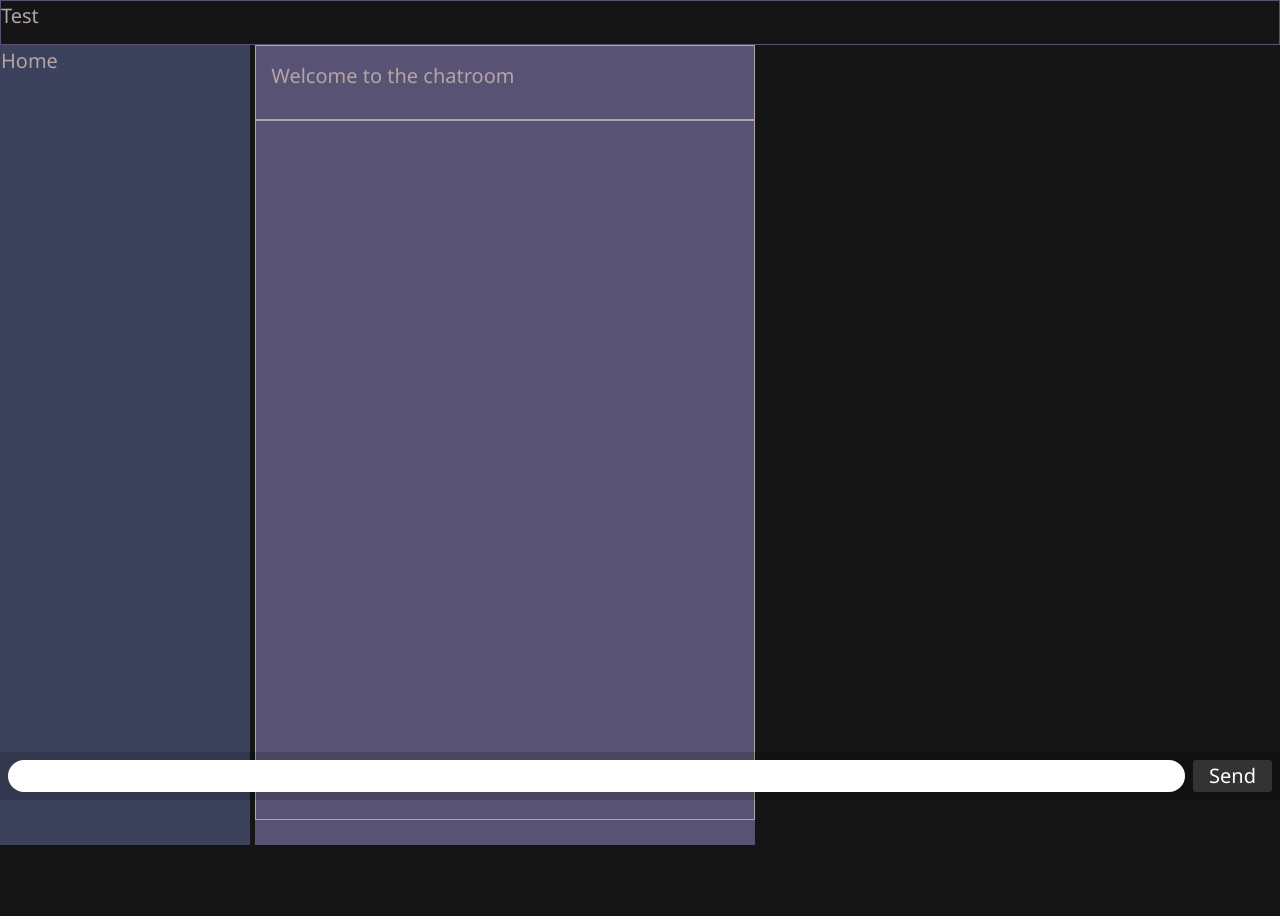
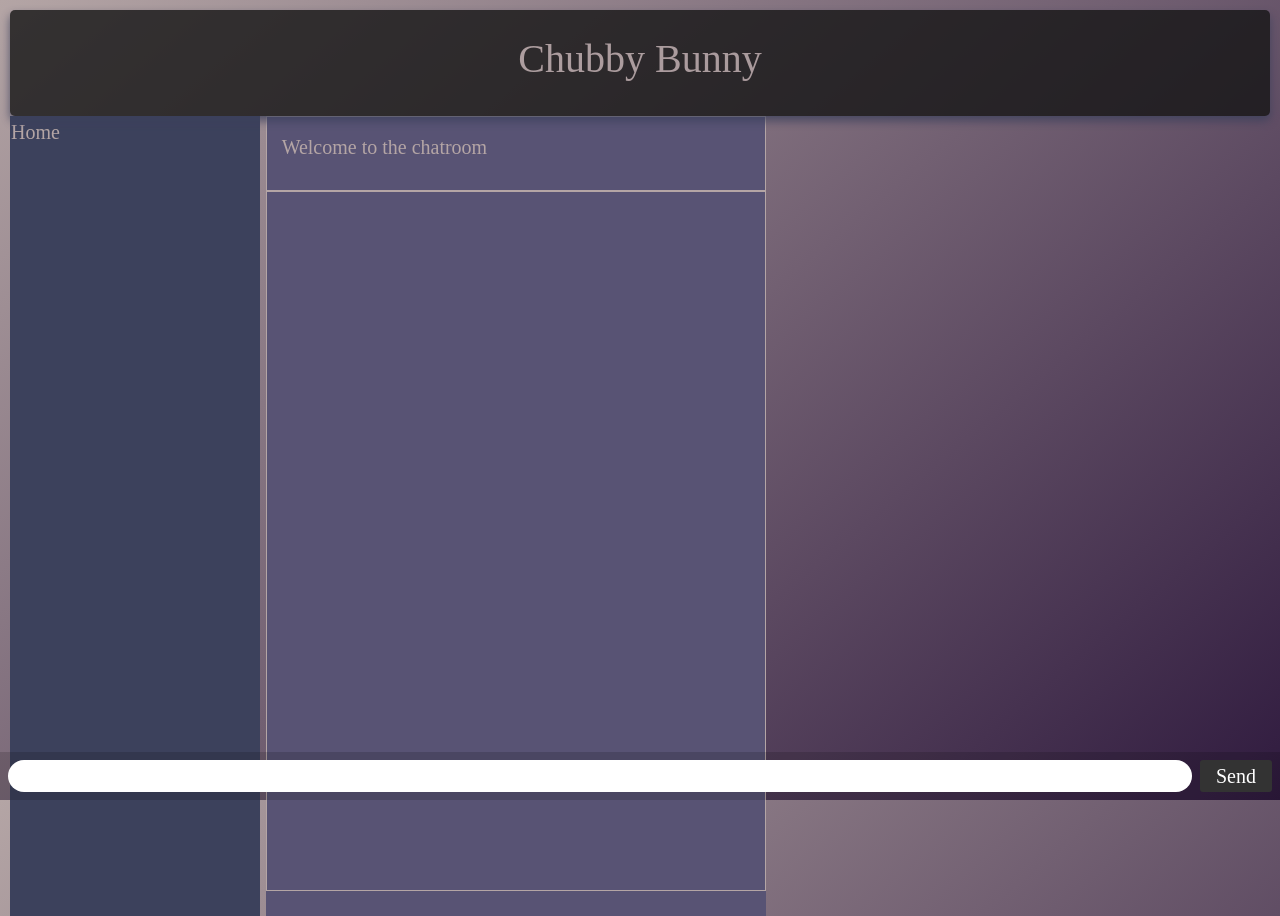
Before and after one commit to IamAlphena/glowing-octo-goggles, a website: page index.html in a window 1280 px wide. Before the commit the page ends 893 px from the top, so only its background shows below. Drawn offline with nearby package versions, Linux system fonts and the light colour scheme; no server answers.

Commit message:
updated css and html

```diff
--- a/index.html
+++ b/index.html
@@ -1,86 +1,39 @@
 <!DOCTYPE html>
 <html lang="en">
+
 <head>
     <meta charset="UTF-8">
     <meta http-equiv="X-UA-Compatible" content="IE=edge">
     <meta name="viewport" content="width=device-width, initial-scale=1.0">
     <title>Chatty Batty</title>
     <link rel="stylesheet" href="https://cdnjs.cloudflare.com/ajax/libs/twitter-bootstrap/4.5.0/css/bootstrap.min.css">
-
     <link rel="stylesheet" href="/css/style.css">
-    <!-- <style>
-        #form {
-            background: rgba(0, 0, 0, 0.15);
-            padding: 0.25rem;
-            position: fixed;
-            bottom: 0;
-            left: 0;
-            right: 0;
-            display: flex;
-            height: 3rem;
-            box-sizing: border-box;
-            backdrop-filter: blur(10px);
-        }
-
-        #input {
-            border: none;
-            padding: 0 1rem;
-            flex-grow: 1;
-            border-radius: 2rem;
-            margin: 0.25rem;
-        }
-
-        #input:focus {
-            outline: none;
-        }
-
-        #form>button {
-            background: #333;
-            border: none;
-            padding: 0 1rem;
-            margin: 0.25rem;
-            border-radius: 3px;
-            outline: none;
-            color: #fff;
-        }
-
-        #messages {
-            list-style-type: none;
-            margin: 0;
-            padding: 0;
-        }
-
-        #messages>li {
-            padding: 0.5rem 1rem;
-        }
-
-        #messages>li:nth-child(odd) {
-            background: #efefef;
-        }
-    </style> -->
-
 </head>
 
 <body>
     <div class="topbar">
         <!-- Profile link & Logout button-->
-        <p>Test</p>
+        <h1> Chubby Bunny </h1>
     </div>
+    <nav class="nav">
+
+    </nav>
     <div class="sidenav">
         <!--Lists all the available chats includes the search bar and the button to take you to your individual messages-->
         <p>Home</p>
     </div>
-    <main class="main">
+    <div class="main">
         <header>
             <p>Welcome to the chatroom</p>
         </header>
         <div class="chatbox">
             <ul id="messages"></ul>
-
-</div>
             <form id="form" action="">
                 <input id="input" autocomplete="off" /><button>Send</button>
             </form>
+        </div>
+    </div>
+
 
     <script src="/socket.io/socket.io.js"></script>
 
@@ -91,7 +44,7 @@
         var form = document.getElementById('form');
         var input = document.getElementById('input');
 
-      form.addEventListener('submit', function(e) {
+        form.addEventListener('submit', function (e) {
             e.preventDefault();
             if (input.value) {
                 socket.emit('chat message', input.value);
@@ -99,7 +52,7 @@
             }
         });
 
-      socket.on('chat message', function(msg) {
+        socket.on('chat message', function (msg) {
             var item = document.createElement('li');
             item.textContent = msg;
             messages.appendChild(item);
--- a/index.js
+++ b/index.js
@@ -1,4 +1,4 @@
-const express = require('express');
+const express = require('express');cd
 const app = require('express')();
 const http = require('http').Server(app);
 const io = require('socket.io')(http);
--- a/public/css/style.css
+++ b/public/css/style.css
@@ -15,22 +15,42 @@ OffWhite: #B4A5A5
     --otherAccent: #301B3F;
     --messageA: #836A94;
     --messageB: #7D7483;
+    --gradient: linear-gradient(140deg, #B4A5A5, #301b3f);
+}
+
+*{
+    margin: 0;
+    padding: 0;
+    box-sizing: border-box;
+    font-family: 'Fantasy';
 }
 
 body {
-    background-color: var(--base);
+    background: var(--gradient);
     color: var(--font);
     margin: 0 auto;
     font-size: 20px;
     overflow: hidden;
-    padding-bottom: 3rem;
-    font-family: "Segoe UI", Roboto, Helvetica, Arial, sans-serif;
+    height: 100vh;
+    justify-content: center;
+    align-items: center;
+    padding: 10px;
 }
 
 .topbar {
-    border: 1px solid var(--offAccent);
-    height: 45px;
+    /* border: 1px solid var(--offAccent); */
+    /* height: 45px; */
+    /* max-width: 700px; */
     width: 100%;
+    background-color:var(--base);
+    text-align: center;
+    padding: 25px 30px;
+    border-radius: 5px;
+    box-shadow: 0 5px 10px var(--accent);
+    position: relative;
+
+    opacity: 0.8;
+    /* position: absolute; */
 }
 
 .sidenav {
```
Lines whose indentation alone changed are shown as unchanged.
